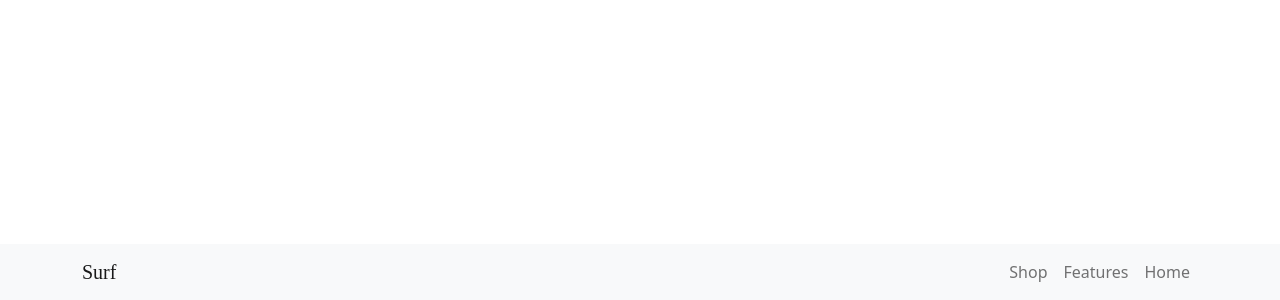
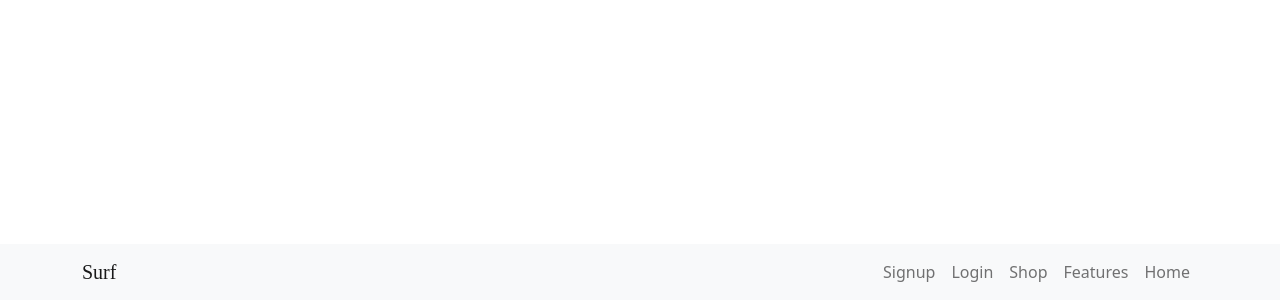
Before and after one commit to BihonAnon/SurfShop, a React (Create React App) app in the folder client/: page /header in a window 1280 px wide. Shown: the part 500-800 px from the top of the page. Built offline with nearby package versions, Linux system fonts and the light colour scheme; a web font is replaced by a local one.

Commit message:
added to navbar

```diff
--- a/client/src/components/Header/index.js
+++ b/client/src/components/Header/index.js
@@ -14,6 +14,8 @@ function ColorSchemesExample() {
             <Nav.Link href="#home">Home</Nav.Link>
             <Nav.Link href="#features">Features</Nav.Link>
             <Nav.Link as={Link} to={"/shop"}>Shop</Nav.Link>
+            <Nav.Link as={Link} to={""}>Login</Nav.Link>
+            <Nav.Link as={Link} to={""}>Signup</Nav.Link>
           </Nav>
         </Container>
       </Navbar>
```
Also changed, not shown: client/src/assets/images/palmTrees.jpg (added), client/src/components/Product/style.css (line endings or trailing spaces).
